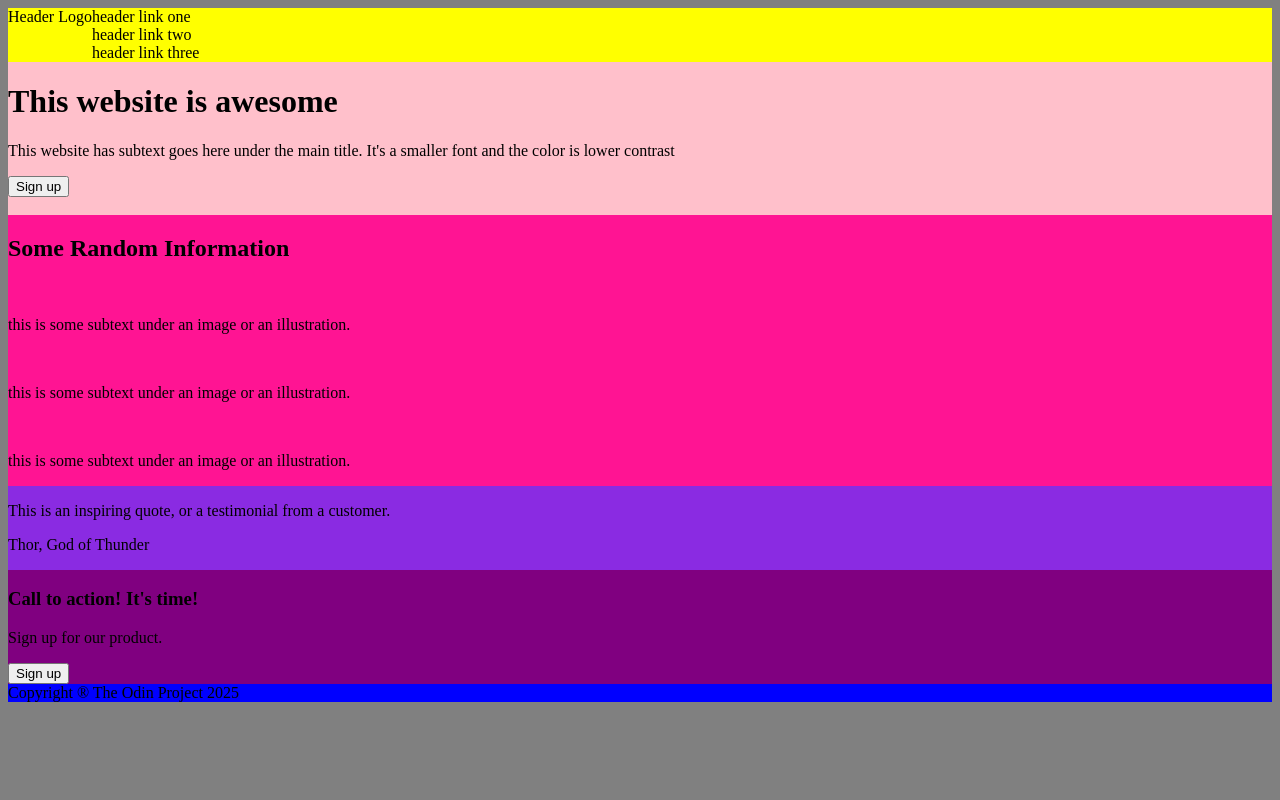
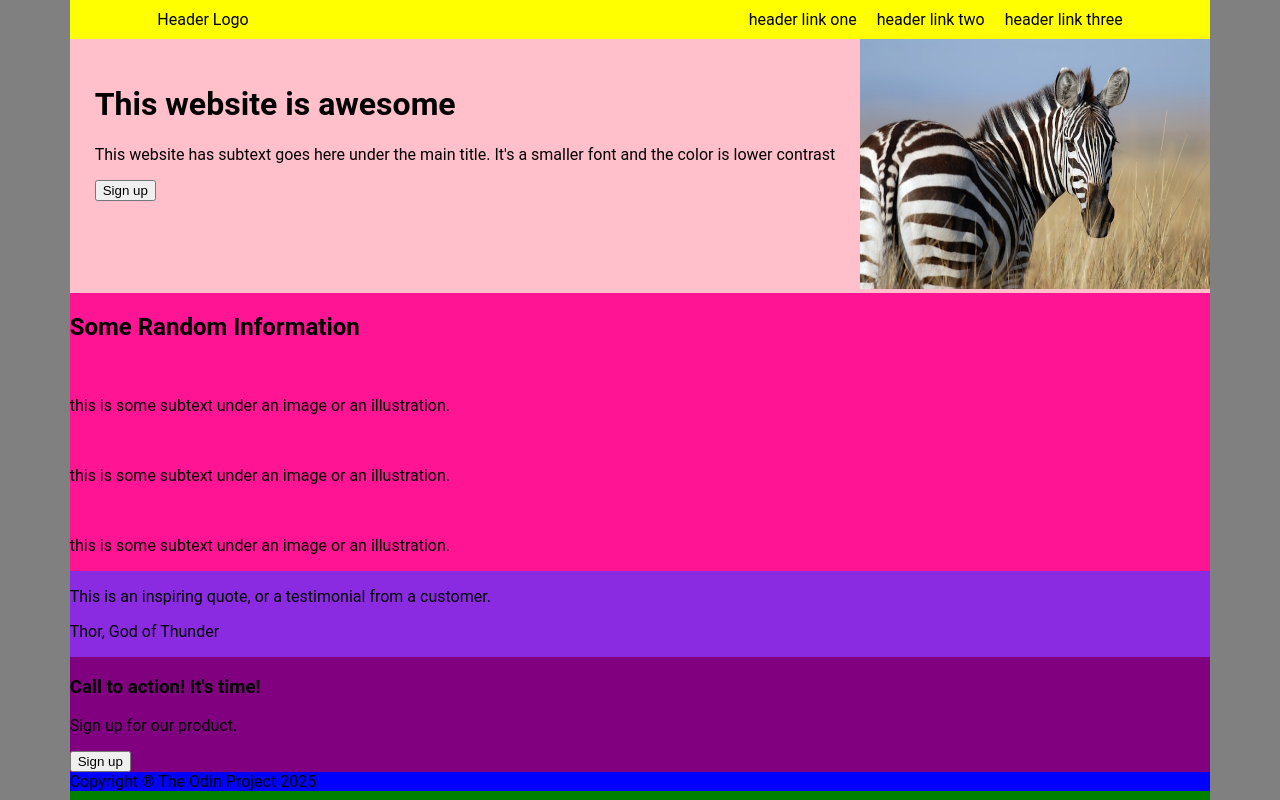
Before and after one commit to something8008135/projectLandingPage, a plain HTML site: page index.html in a window 1280 px wide. Drawn offline with Linux system fonts and the light colour scheme.

Commit message:
added vh, font, zebra

```diff
--- a/index.html
+++ b/index.html
@@ -11,7 +11,7 @@
 <body>
 	<div class="container">
 		<div class="header">
-			<div>Header Logo</div>
+			<div class="headerLeftLinks">Header Logo</div>
 			<div class="headerRightLinks">
 				<div>header link one</div>
 				<div>header link two</div>
@@ -26,7 +26,7 @@
 					<div><button>Sign up</button></div>
 				</div>
 				<div class="right-image">
-					<img src="" alt="" width="" height="">
+					<img src="./zebra.jpg" alt="a picture of zebra and it's ass" width="350" height="250">
 				</div>
 			</div>
 			<div class="contentSecond">
--- a/style.css
+++ b/style.css
@@ -11,21 +11,53 @@ body {background-color:gray;}
 .contentFourth{background-color:purple;}
 
 
+
+body{
+	font-family:"Roboto", sans-serif;
+
+	min-height:100vh;
+	margin:0;
+
+	display:flex;
+	justify-content:center;
+}
+
 .container{
+	/*height:100vh;*/
+
 	display:flex;
 	flex-direction:column;
+
 }
 
 
 .header{
 	display:flex;
+	justify-content:center;
+	padding:10px;
+	gap:500px;
 }
+
+.headerRightLinks{
+	display:flex;
+	gap:20px;
+}
+
+
 
 .content{
 	display:flex;
 	flex-direction:column;
 }
 
+.contentFirst{
+	display:flex;
+}
+
+.left-info{
+	padding:25px;
+}
+
 .footer{
 	display:flex;
 }
```
Also changed, not shown: zebra.jpg (added).
